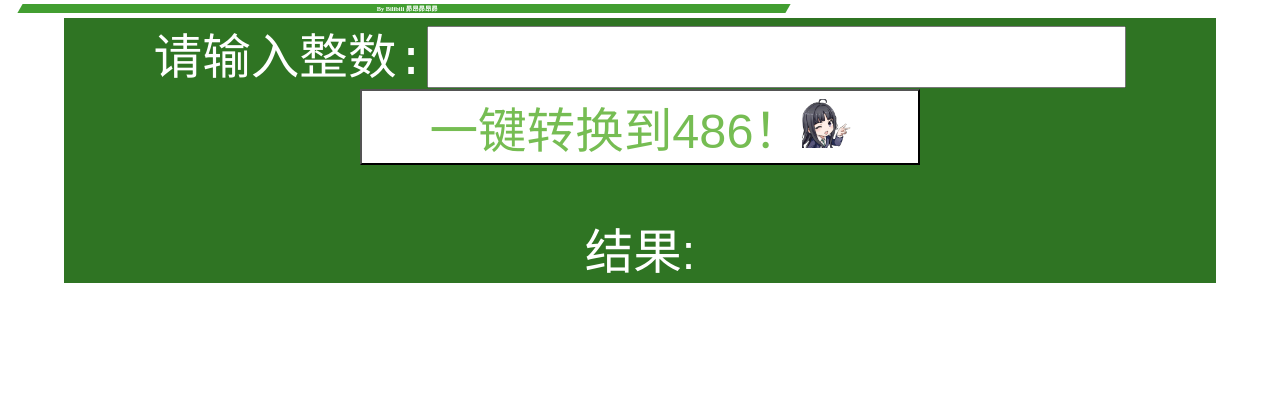
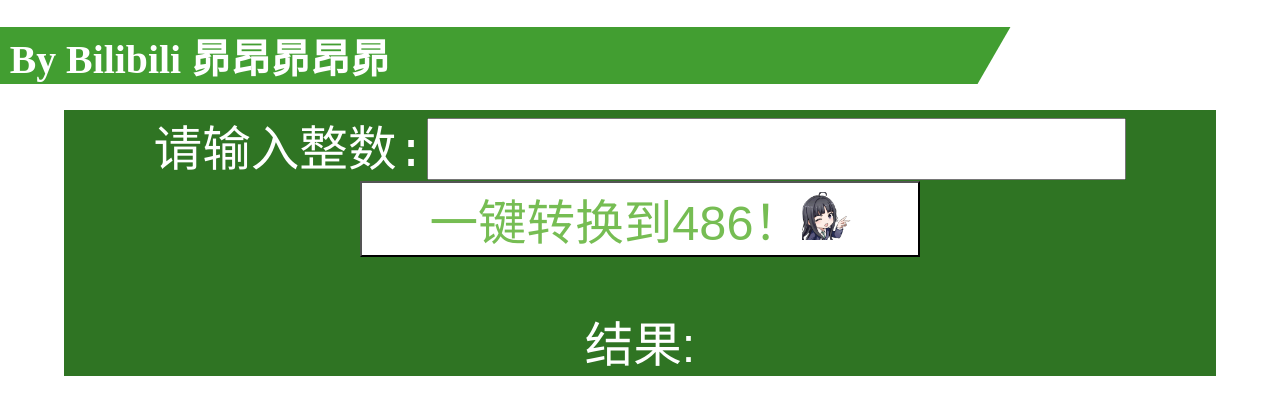
Before and after one commit to Awa-Subaru-Dr/AWASUBARUSPROGRAM, a plain HTML site: page index.html in a window 1280 px wide. Drawn offline with Linux system fonts and the light colour scheme.

Commit message:
Add files via upload

```diff
--- a/css.css
+++ b/css.css
@@ -1,7 +1,7 @@
 body{
     margin: 0;
     color: white;
-    font-size: 20%;
+
 }
 
 .aaa{
@@ -14,18 +14,20 @@ body{
     background-color: #429E31;
     color: white;
     transform:skewX(-30deg);
-    width: 60%;
-    margin-left: 20px;
+    width: 80%;
+    margin-left: -30px;
     margin-right: auto;
-    text-align: center;
+    text-align: left;
 }
 .title-bg:hover{
     background-color: #2f7423;
 }
 .title-bg h1{
     transform:skewX(30deg);
+    font-size: 248.6%;
 }
 .body{
+    font-size: 20%;
     margin: auto;
     text-align: center;
     background-color: #2f7423;
```
